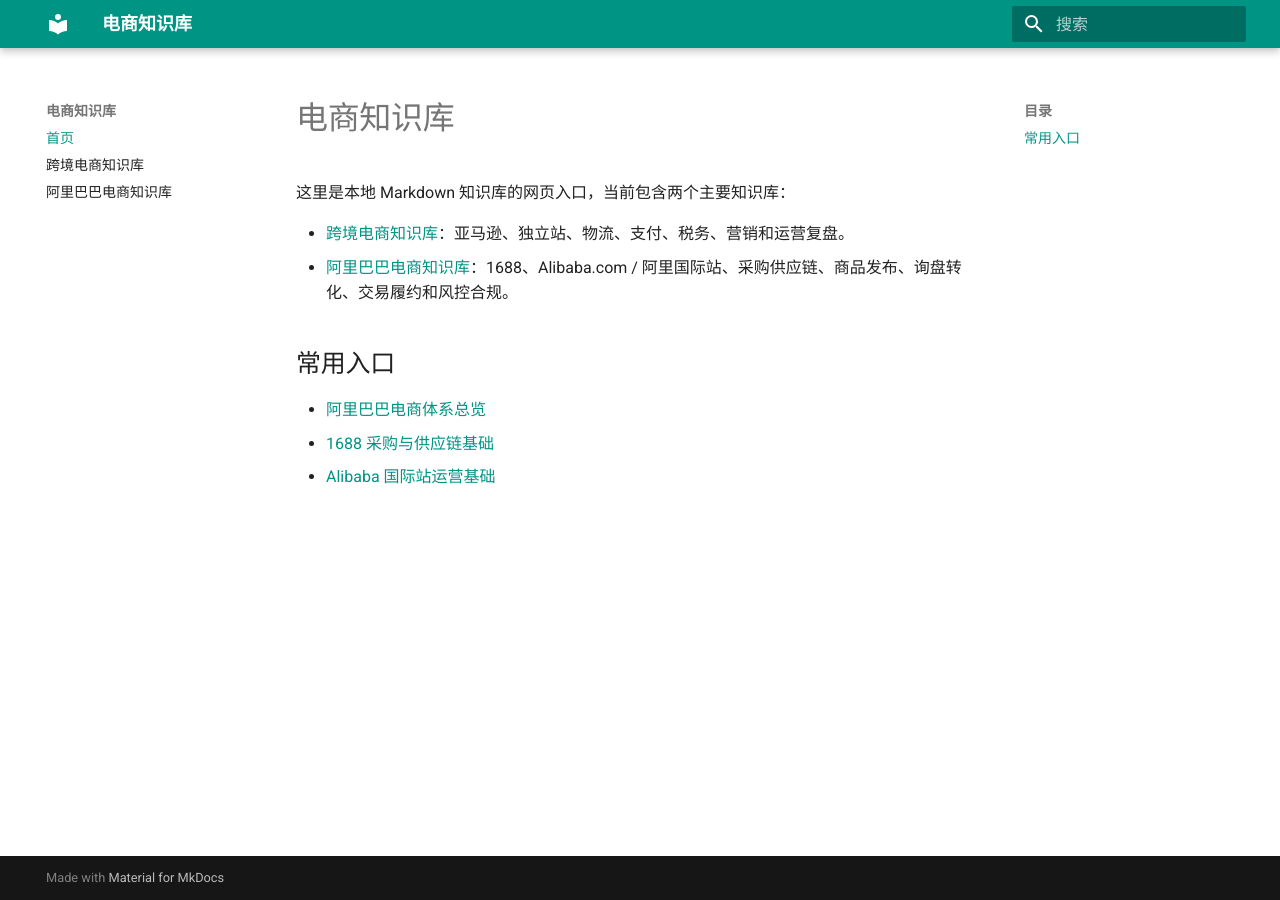
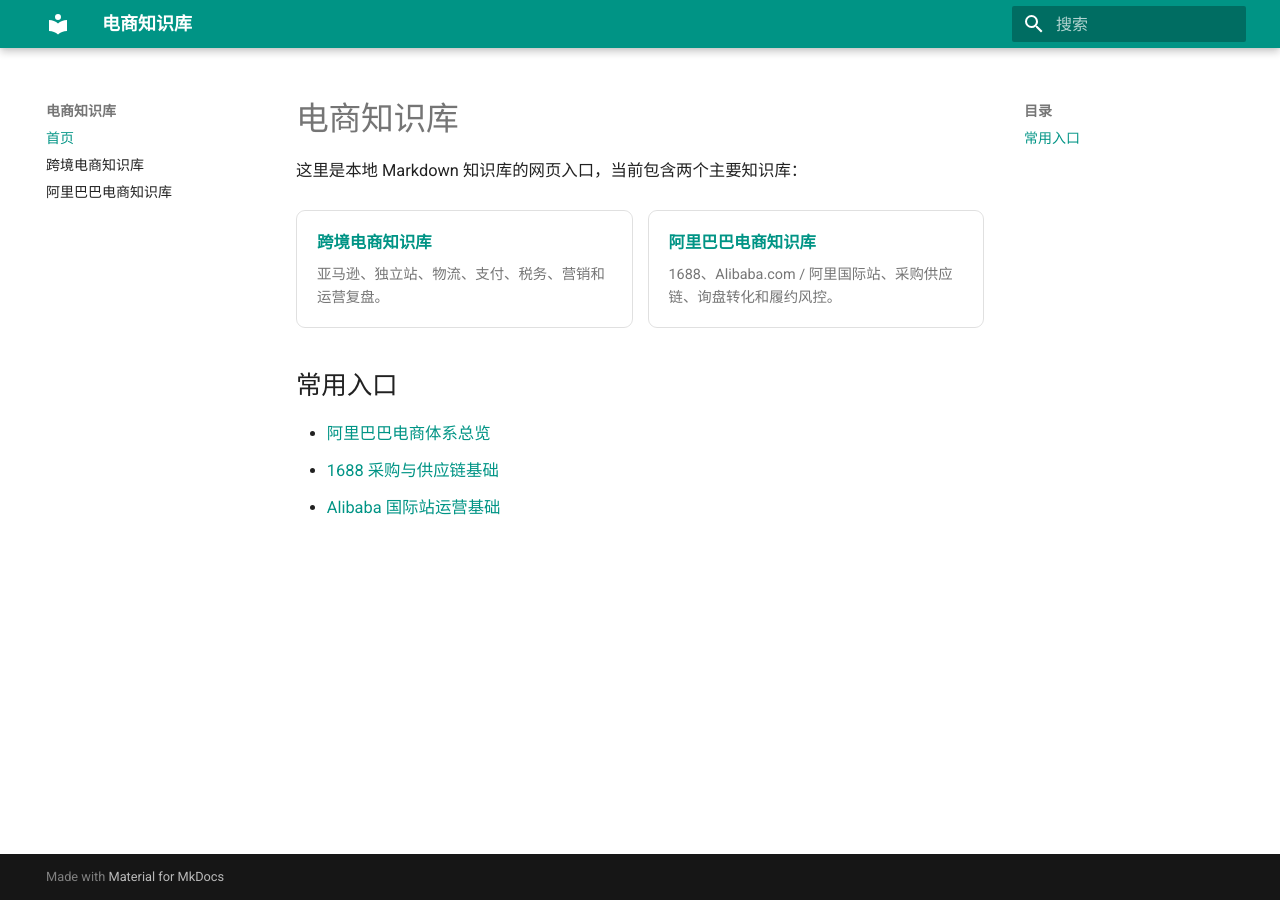
Before and after one commit to chenzhengduan/ecommerce, an MkDocs documentation site: the page built from docs/index.md, in a window 1280 px wide. Built offline with MkDocs 1.6.1 and Material for MkDocs 9.7.7, drawn with Linux system fonts in a browser that asks for light colours.

Commit message:
Improve mobile reading and navigation styles

```diff
--- /dev/null
+++ b/docs/assets/styles/mobile.css
@@ -0,0 +1,151 @@
+:root {
+  --kb-border: color-mix(in srgb, var(--md-default-fg-color) 14%, transparent);
+  --kb-surface: color-mix(in srgb, var(--md-primary-fg-color) 5%, var(--md-default-bg-color));
+  --kb-surface-hover: color-mix(in srgb, var(--md-primary-fg-color) 9%, var(--md-default-bg-color));
+}
+
+.md-typeset {
+  font-size: 0.82rem;
+  line-height: 1.75;
+}
+
+.md-typeset h1 {
+  margin-bottom: 0.8rem;
+}
+
+.md-typeset h2 {
+  margin-top: 2rem;
+}
+
+.md-typeset table:not([class]) {
+  font-size: 0.72rem;
+}
+
+.md-typeset .kb-switch {
+  display: grid;
+  gap: 0.75rem;
+  grid-template-columns: repeat(2, minmax(0, 1fr));
+  margin: 1.2rem 0 1.6rem;
+}
+
+.md-typeset .kb-switch-card {
+  border: 1px solid var(--kb-border);
+  border-radius: 0.45rem;
+  display: block;
+  padding: 0.9rem 1rem;
+  transition: background-color 160ms ease, border-color 160ms ease, transform 160ms ease;
+}
+
+.md-typeset .kb-switch-card:hover,
+.md-typeset .kb-switch-card:focus {
+  background: var(--kb-surface-hover);
+  border-color: var(--md-primary-fg-color);
+  text-decoration: none;
+  transform: translateY(-1px);
+}
+
+.md-typeset .kb-switch-title {
+  color: var(--md-primary-fg-color);
+  display: block;
+  font-weight: 700;
+  margin-bottom: 0.35rem;
+}
+
+.md-typeset .kb-switch-desc {
+  color: var(--md-default-fg-color--light);
+  display: block;
+  font-size: 0.72rem;
+  line-height: 1.55;
+}
+
+@media screen and (max-width: 76.1875em) {
+  .md-nav--primary .md-nav__title {
+    font-weight: 700;
+  }
+
+  .md-nav--primary .md-nav__link {
+    align-items: center;
+    min-height: 2.55rem;
+    padding-bottom: 0.45rem;
+    padding-top: 0.45rem;
+  }
+
+  .md-nav--primary .md-nav__item .md-nav__link--active {
+    color: var(--md-primary-fg-color);
+    font-weight: 700;
+  }
+
+  .md-sidebar--primary {
+    width: min(22rem, 88vw);
+  }
+}
+
+@media screen and (max-width: 44.9375em) {
+  .md-header__title {
+    font-size: 0.86rem;
+  }
+
+  .md-content__inner {
+    margin: 0 0.35rem 1.2rem;
+    padding-top: 0.8rem;
+  }
+
+  .md-typeset {
+    font-size: 0.86rem;
+    line-height: 1.78;
+  }
+
+  .md-typeset h1 {
+    font-size: 1.55rem;
+    line-height: 1.25;
+  }
+
+  .md-typeset h2 {
+    font-size: 1.15rem;
+    line-height: 1.35;
+    margin-top: 1.8rem;
+  }
+
+  .md-typeset h3 {
+    font-size: 0.98rem;
+    line-height: 1.4;
+  }
+
+  .md-typeset p,
+  .md-typeset li {
+    overflow-wrap: anywhere;
+  }
+
+  .md-typeset ul,
+  .md-typeset ol {
+    margin-left: 0.25rem;
+  }
+
+  .md-typeset table:not([class]) {
+    display: table;
+    min-width: 40rem;
+  }
+
+  .md-typeset .kb-switch {
+    grid-template-columns: 1fr;
+    gap: 0.65rem;
+  }
+
+  .md-typeset .kb-switch-card {
+    background: var(--kb-surface);
+    min-height: 4.25rem;
+    padding: 0.85rem 0.9rem;
+  }
+
+  .md-typeset .kb-switch-title {
+    font-size: 0.9rem;
+  }
+
+  .md-typeset .kb-switch-desc {
+    font-size: 0.74rem;
+  }
+
+  .md-top {
+    border-radius: 0.35rem;
+  }
+}
--- a/docs/index.md
+++ b/docs/index.md
@@ -2,8 +2,16 @@
 
 这里是本地 Markdown 知识库的网页入口，当前包含两个主要知识库：
 
-- [跨境电商知识库](cross-border-ecommerce/index.md)：亚马逊、独立站、物流、支付、税务、营销和运营复盘。
-- [阿里巴巴电商知识库](alibaba-ecommerce/index.md)：1688、Alibaba.com / 阿里国际站、采购供应链、商品发布、询盘转化、交易履约和风控合规。
+<div class="kb-switch">
+  <a class="kb-switch-card" href="cross-border-ecommerce/">
+    <span class="kb-switch-title">跨境电商知识库</span>
+    <span class="kb-switch-desc">亚马逊、独立站、物流、支付、税务、营销和运营复盘。</span>
+  </a>
+  <a class="kb-switch-card" href="alibaba-ecommerce/">
+    <span class="kb-switch-title">阿里巴巴电商知识库</span>
+    <span class="kb-switch-desc">1688、Alibaba.com / 阿里国际站、采购供应链、询盘转化和履约风控。</span>
+  </a>
+</div>
 
 ## 常用入口
 
--- a/mkdocs.yml
+++ b/mkdocs.yml
@@ -17,6 +17,9 @@ theme:
     - scheme: default
       primary: teal
       accent: deep orange
+
+extra_css:
+  - assets/styles/mobile.css
 
 plugins:
   - awesome-pages:
```
